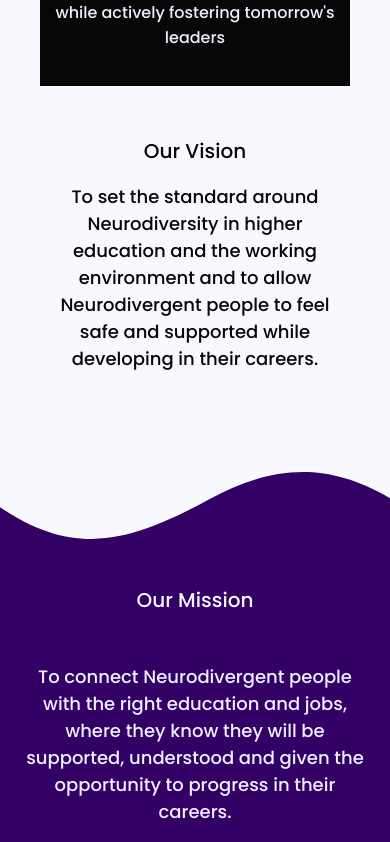
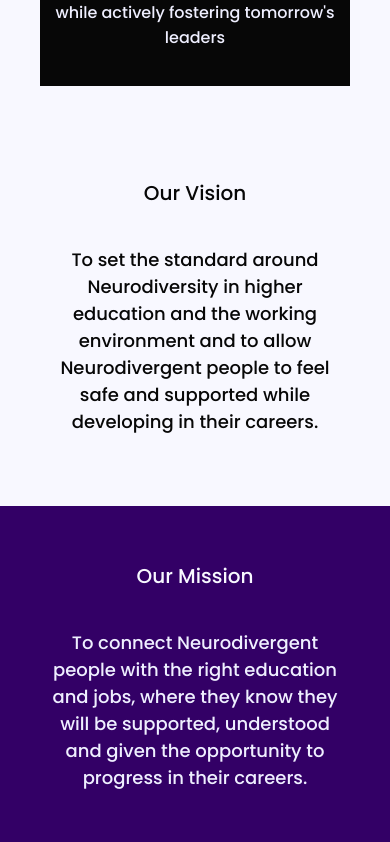
Before and after one commit to shademel/neurostudy-portal, a Next.js app: page /about in a window 390 px wide. Shown: the part 5002-5844 px from the top of the page. Built offline with nearby package versions, Linux system fonts and the light colour scheme.

Commit message:
remove wave shape from the mission background

```diff
--- a/src/app/components/aboutJourney/journey.module.css
+++ b/src/app/components/aboutJourney/journey.module.css
@@ -1,23 +1,20 @@
-.container{
-    margin:32px 80px 80px 80px;
-   text-align: center;
-
+.container {
+  margin: 32px 80px 80px 80px;
+  text-align: center;
 }
-.container span{
-    margin-bottom: 92px;
+.container span {
+  margin-bottom: 92px;
 }
-.header{
+.header {
   margin-bottom: 48px;
 }
-.paragraph{
-    margin-bottom: 30px;
+.paragraph {
+  margin-bottom: 30px;
 }
 
 @media (max-width: 800px) {
-  .container{
-    margin:32px 40px 60px 40px;
-   text-align: center;
-
+  .container {
+    margin: 32px 40px 60px 40px;
+    text-align: center;
+  }
 }
-
-  }
--- a/src/app/components/aboutMission/mission.module.css
+++ b/src/app/components/aboutMission/mission.module.css
@@ -1,48 +1,30 @@
 .container {
-  height: 815px;
-  padding: 0px 0px 0px 0px;
+  height: 400px;
   width: 100vw;
-  background-image: url('../../images/missionImage.svg');
-  background-size: 100vw;
-  background-position: center;
-  background-repeat: no-repeat;
-  margin-top: 0px ;
-
+  background-color: var(--cherryPie);
   display: flex;
   justify-content: center;
+  align-items: center;
   text-align: center;
 }
 
 .textBox {
   width: 1280px;
-  margin-top: 10%;
-
 }
-.header {
-  margin-bottom: 48px;
+.header h2 {
+  margin-top: 0px;
+  margin-bottom: 38px;
 }
-
 
 @media (max-width: 800px) {
   .container {
-    height: 615px;
-    padding: 0px 0px 0px 0px;
-    width: 100vw;
-    background-image: url('../../images/missionMobile.svg');
-    background-size: 100vw;
-    background-position: center;
-    background-repeat: no-repeat;
-    margin-top: 0px ;
-
+    height: 340px;
     display: flex;
     justify-content: center;
     text-align: center;
   }
   .textBox {
-    width: 350px;
-    margin-top: 35%;
-    height: 400px;
-    text-align:center;
-
+    margin: 0px 40px;
+    text-align: center;
   }
 }
--- a/src/app/components/aboutValues/values.module.css
+++ b/src/app/components/aboutValues/values.module.css
@@ -1,6 +1,6 @@
 .container {
   text-align: center;
-  margin: 80px;
+  margin: 80px 80px 40px 80px;
 }
 .container h1 {
   margin: 0px;
--- a/src/app/components/aboutVision/Vision.tsx
+++ b/src/app/components/aboutVision/Vision.tsx
@@ -7,15 +7,17 @@ import styles from './vision.module.css';
 export default function Vision() {
   return (
     <div className={styles.container}>
+      <div className={styles.textBox}>
         <div className={styles.header}>
           <Typography variant={TypographyVariant.H2}>Our Vision</Typography>
         </div>
         <div>
           <Typography variant={TypographyVariant.Body1}>
-          To set the standard around Neurodiversity in higher education and the
-          working environment and to allow Neurodivergent people to feel safe
-          and supported while developing in their careers.
+            To set the standard around Neurodiversity in higher education and
+            the working environment and to allow Neurodivergent people to feel
+            safe and supported while developing in their careers.
           </Typography>
+        </div>
       </div>
     </div>
   );
--- a/src/app/components/aboutVision/vision.module.css
+++ b/src/app/components/aboutVision/vision.module.css
@@ -1,13 +1,30 @@
-.container{
-    margin:32px 80px 80px 80px;
-   text-align: center;
+.container {
+  display: flex;
+  height: 340px;
+  justify-content: center;
+  text-align: center;
+  align-items: center;
+}
+.textBox {
+  width: 1280px;
+  text-align: center;
+}
+.header h2 {
+  margin-top: 0px;
+  margin-bottom: 48px;
+}
 
+@media (max-width: 800px) {
+  .container {
+    margin: 30px 0px;
+    text-align: center;
+  }
+  .textBox {
+    margin: 0px 40px;
+    text-align: center;
+  }
+  .header h2 {
+    margin-top: 0px;
+    margin-bottom: 38px;
+  }
 }
-@media (max-width: 800px) {
-    .container{
-      margin:32px 40px 60px 40px;
-     text-align: center;
-
-  }
-
-    }
```
Lines whose indentation alone changed are shown as unchanged.
